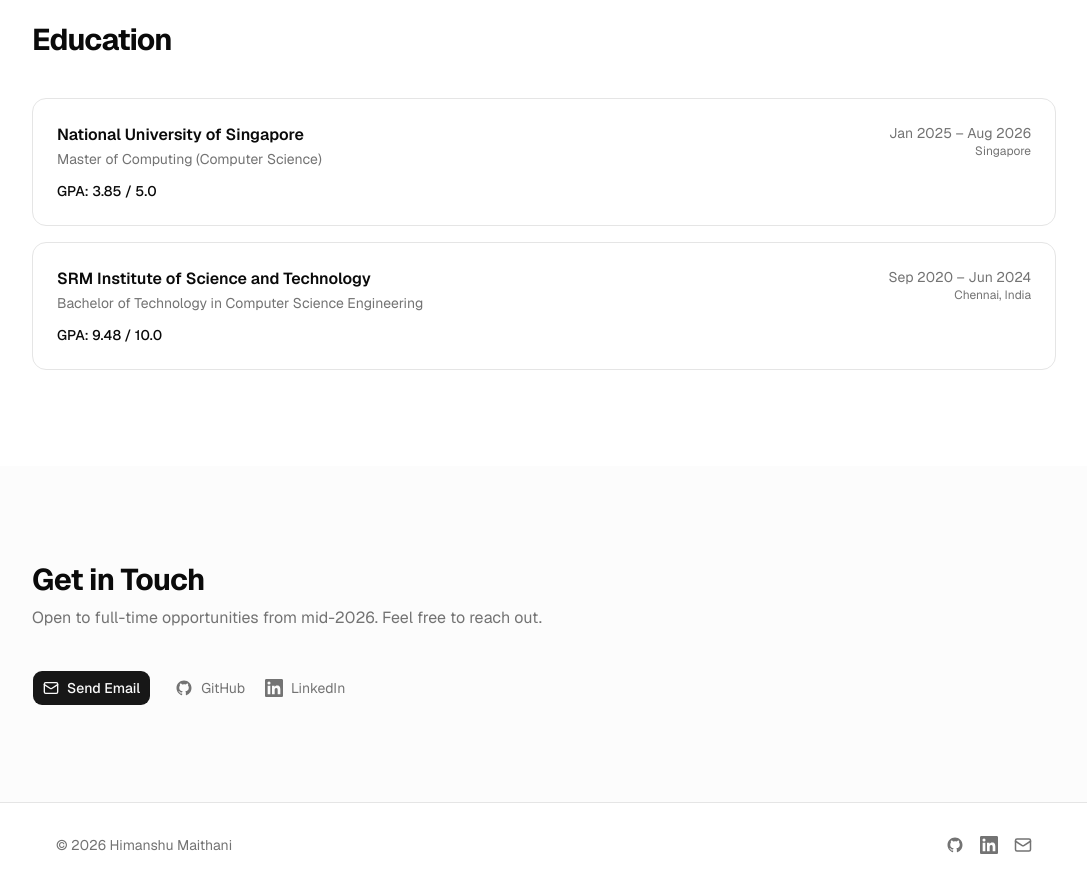
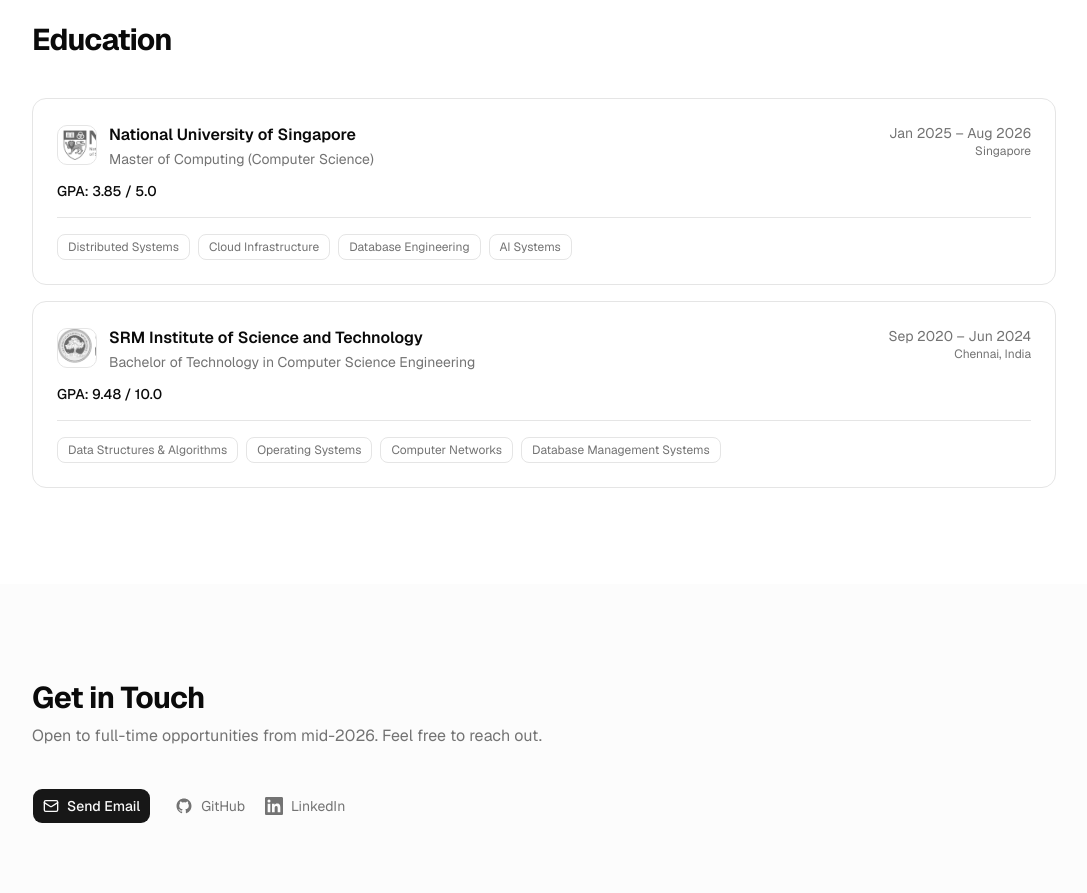
Before and after one commit to wendemsky/portfolio, a Next.js app: page / in a window 1280 px wide. Shown: the part 3520-4413 px from the top of the page, without its empty margins (96-1183 px from the left). Built offline with nearby package versions, Linux system fonts and the light colour scheme.

Commit message:
feat(education): add institution logos, focus areas, and refined card layout

```diff
--- a/src/components/ui/EducationCard.tsx
+++ b/src/components/ui/EducationCard.tsx
@@ -1,3 +1,4 @@
+import Image from "next/image";
 import type { EducationEntry } from "@/data/types";
 
 interface EducationCardProps {
@@ -8,16 +9,38 @@ export function EducationCard({ entry }: EducationCardProps) {
   return (
     <div className="rounded-xl border border-border bg-card p-6">
       <div className="flex flex-col sm:flex-row sm:items-start sm:justify-between gap-2">
-        <div>
-          <h3 className="font-semibold text-foreground">{entry.institution}</h3>
-          <p className="text-sm text-muted-foreground mt-0.5">{entry.degree}</p>
+        <div className="flex items-start gap-3">
+          <div className="relative mt-0.5 h-10 w-10 flex-shrink-0 overflow-hidden rounded-lg border border-border">
+            <Image
+              src={entry.logo}
+              alt={entry.abbreviation}
+              fill
+              className="object-cover object-left grayscale opacity-80 dark:invert dark:opacity-70"
+            />
+          </div>
+          <div>
+            <h3 className="font-semibold text-foreground">{entry.institution}</h3>
+            <p className="text-sm text-muted-foreground mt-0.5">{entry.degree}</p>
+          </div>
         </div>
-        <div className="sm:text-right flex-shrink-0">
+        <div className="sm:text-right flex-shrink-0 pl-[52px] sm:pl-0">
           <p className="text-sm text-muted-foreground">{entry.period}</p>
           <p className="text-xs text-muted-foreground">{entry.location}</p>
         </div>
       </div>
-      <p className="text-sm font-medium mt-3">GPA: {entry.gpa}</p>
+      <p className="text-sm font-medium mt-3 pl-[52px] sm:pl-0">GPA: {entry.gpa}</p>
+      <div className="mt-4 border-t border-border pt-4">
+        <div className="flex flex-wrap gap-2">
+          {entry.focusAreas.map((area) => (
+            <span
+              key={area}
+              className="rounded-md border border-border px-2.5 py-1 text-xs text-muted-foreground"
+            >
+              {area}
+            </span>
+          ))}
+        </div>
+      </div>
     </div>
   );
 }
--- a/src/data/education.ts
+++ b/src/data/education.ts
@@ -3,16 +3,32 @@ import type { EducationEntry } from "./types";
 export const education: EducationEntry[] = [
   {
     institution: "National University of Singapore",
+    abbreviation: "NUS",
+    logo: "/images/education/nus.png",
     degree: "Master of Computing (Computer Science)",
     period: "Jan 2025 – Aug 2026",
     location: "Singapore",
     gpa: "3.85 / 5.0",
+    focusAreas: [
+      "Distributed Systems",
+      "Cloud Infrastructure",
+      "Database Engineering",
+      "AI Systems",
+    ],
   },
   {
     institution: "SRM Institute of Science and Technology",
+    abbreviation: "SRMIST",
+    logo: "/images/education/srm.png",
     degree: "Bachelor of Technology in Computer Science Engineering",
     period: "Sep 2020 – Jun 2024",
     location: "Chennai, India",
     gpa: "9.48 / 10.0",
+    focusAreas: [
+      "Data Structures & Algorithms",
+      "Operating Systems",
+      "Computer Networks",
+      "Database Management Systems",
+    ],
   },
 ];
```
Also changed, not shown: public/images/education/nus.png (added), public/images/education/srm.png (added).
